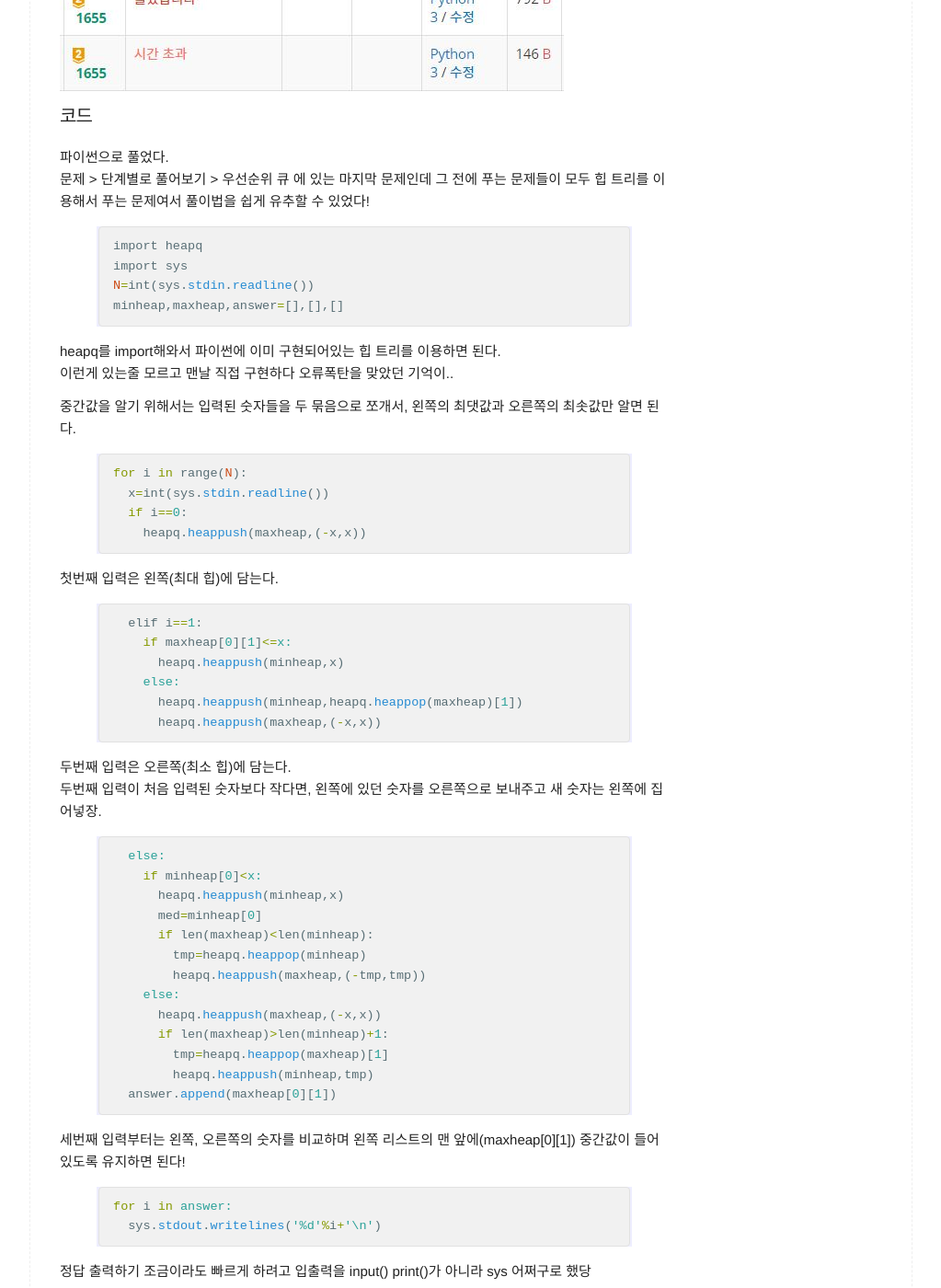
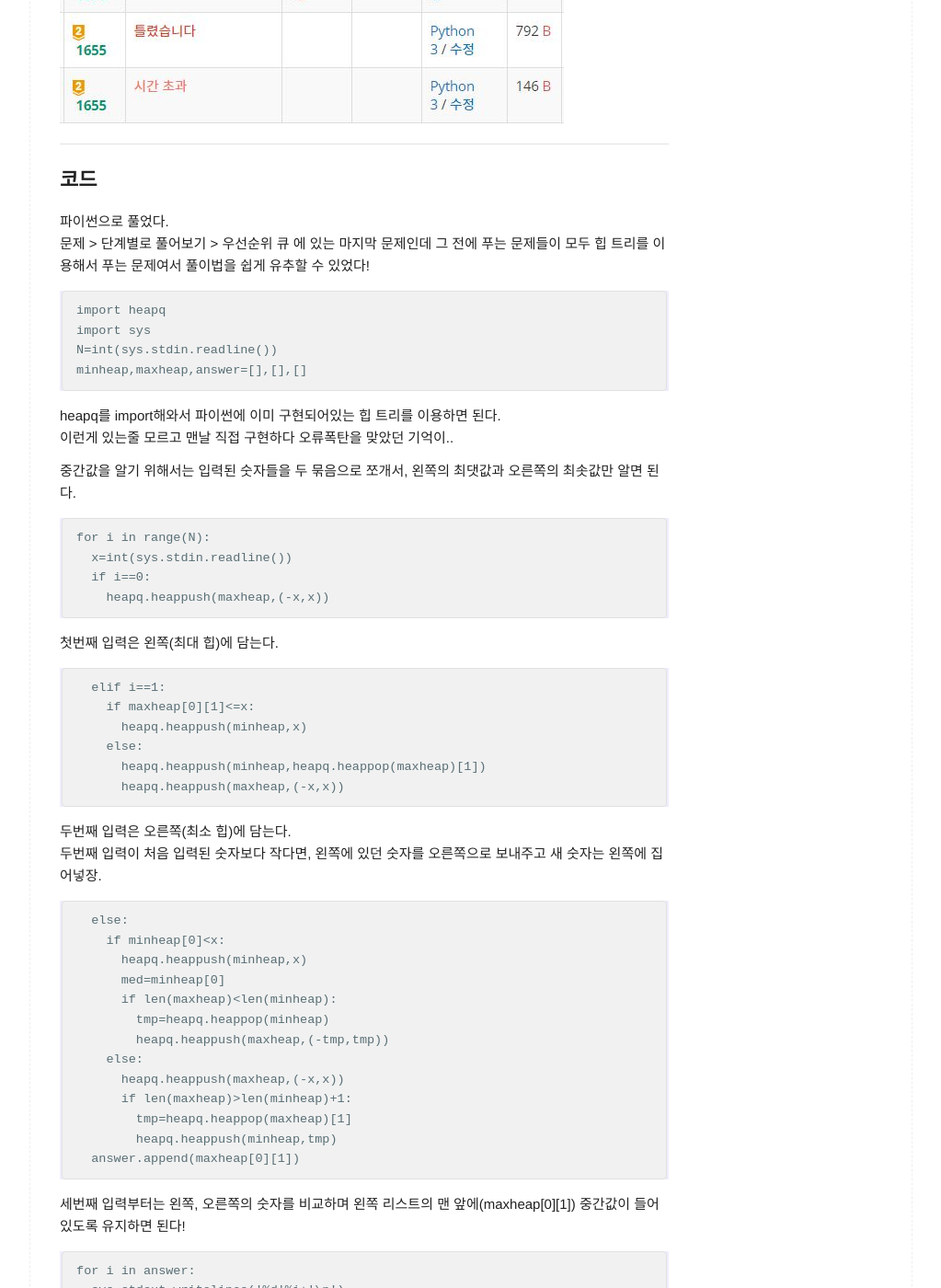
Before and after one commit to cuza22/cuza22.github.io, a Jekyll site: the page built from _posts/2020-08-31-BOJ1655.md, in a window 1280 px wide and 1400 px high, scrolled down 318 px. Shown: the whole window at 92% size, without its empty margins (128-1151 px from the left). Built offline with Jekyll 4.4.1, drawn with Linux system fonts in a browser that asks for light colours.

Commit message:
200901Post

````diff
--- a/_config.yml
+++ b/_config.yml
@@ -9,9 +9,8 @@
 title: 문과도 취업시켜줘
 email: yeji.woo97@gmail.com
 description: > # this means to ignore newlines until "baseurl:"
-  휴 이거 만드느라 엄청 힘들었다.
-  나도~ 취업할래~
-baseurl: "/" # the subpath of your site, e.g. /blog
+  궁둥이의 블로그
+baseurl: "/blog" # the subpath of your site, e.g. /blog
 url: "http://cuza22.github.io" # the base hostname & protocol for your site
 twitter_username: doongoonyee
 github_username:  cuza22
--- a/_posts/2020-08-31-BOJ1655.md
+++ b/_posts/2020-08-31-BOJ1655.md
@@ -4,48 +4,48 @@ title:  (Python3) 1655번 가운데를 말해요
 category: BOJ
 description: 우선순위 큐
 ---
-
-### 문제 링크
+* * *
+## **문제 링크**
 [boj.kr/1655](http://https://www.acmicpc.net/problem/1655)
 
-![](http://cuza22.github.io/assets/img/1655.jpg)
+![]({{site.baseurl}}/assets/img/1655.jpg)
 
-
-### 코드
+* * *
+## **코드**
 
 파이썬으로 풀었다.
 문제 > 단계별로 풀어보기 > 우선순위 큐 에 있는 마지막 문제인데 그 전에 푸는 문제들이 모두 힙 트리를 이용해서 푸는 문제여서 풀이법을 쉽게 유추할 수 있었다!
-{% highlight ruby %}
+```
 import heapq
 import sys
 N=int(sys.stdin.readline())
 minheap,maxheap,answer=[],[],[]
-{% endhighlight %}
+```
 
 heapq를 import해와서 파이썬에 이미 구현되어있는 힙 트리를 이용하면 된다.
 이런게 있는줄 모르고 맨날 직접 구현하다 오류폭탄을 맞았던 기억이..
 
 중간값을 알기 위해서는 입력된 숫자들을 두 묶음으로 쪼개서, 왼쪽의 최댓값과 오른쪽의 최솟값만 알면 된다.
-{% highlight ruby %}
+```
 for i in range(N):
   x=int(sys.stdin.readline())
   if i==0:
     heapq.heappush(maxheap,(-x,x))
-{% endhighlight %}
+```
 첫번째 입력은 왼쪽(최대 힙)에 담는다.
 
-{% highlight ruby %}
+```
   elif i==1:
     if maxheap[0][1]<=x:
       heapq.heappush(minheap,x)
     else:
       heapq.heappush(minheap,heapq.heappop(maxheap)[1])
       heapq.heappush(maxheap,(-x,x))
-{% endhighlight %}
+```
 두번째 입력은 오른쪽(최소 힙)에 담는다.
 두번째 입력이 처음 입력된 숫자보다 작다면, 왼쪽에 있던 숫자를 오른쪽으로 보내주고 새 숫자는 왼쪽에 집어넣장.
 
-{% highlight ruby %}
+```
   else:
     if minheap[0]<x:
       heapq.heappush(minheap,x)
@@ -59,13 +59,13 @@ for i in range(N):
         tmp=heapq.heappop(maxheap)[1]
         heapq.heappush(minheap,tmp)
   answer.append(maxheap[0][1])
-{% endhighlight %}
+```
 세번째 입력부터는 왼쪽, 오른쪽의 숫자를 비교하며 왼쪽 리스트의 맨 앞에(maxheap[0][1]) 중간값이 들어있도록 유지하면 된다!
 
-{% highlight ruby %}
+```
 for i in answer:
   sys.stdout.writelines('%d'%i+'\n')
-{% endhighlight %}
+```
 정답 출력하기
 조금이라도 빠르게 하려고 입출력을 input() print()가 아니라 sys 어쩌구로 했당
 
````
Also changed, not shown: _posts/2011-06-19-welcome-to-jekyll.markdown (deleted, +0 -53 lines), _posts/2020-08-31-markdown.md (renamed from _posts/2020-08-31-포스팅2.md, +2 -2 lines), _posts/2020-09-01-BOJ1016.md (added, +52 -0 lines), about.md (+1 -0 lines), assets/img/1016.JPG (added).
